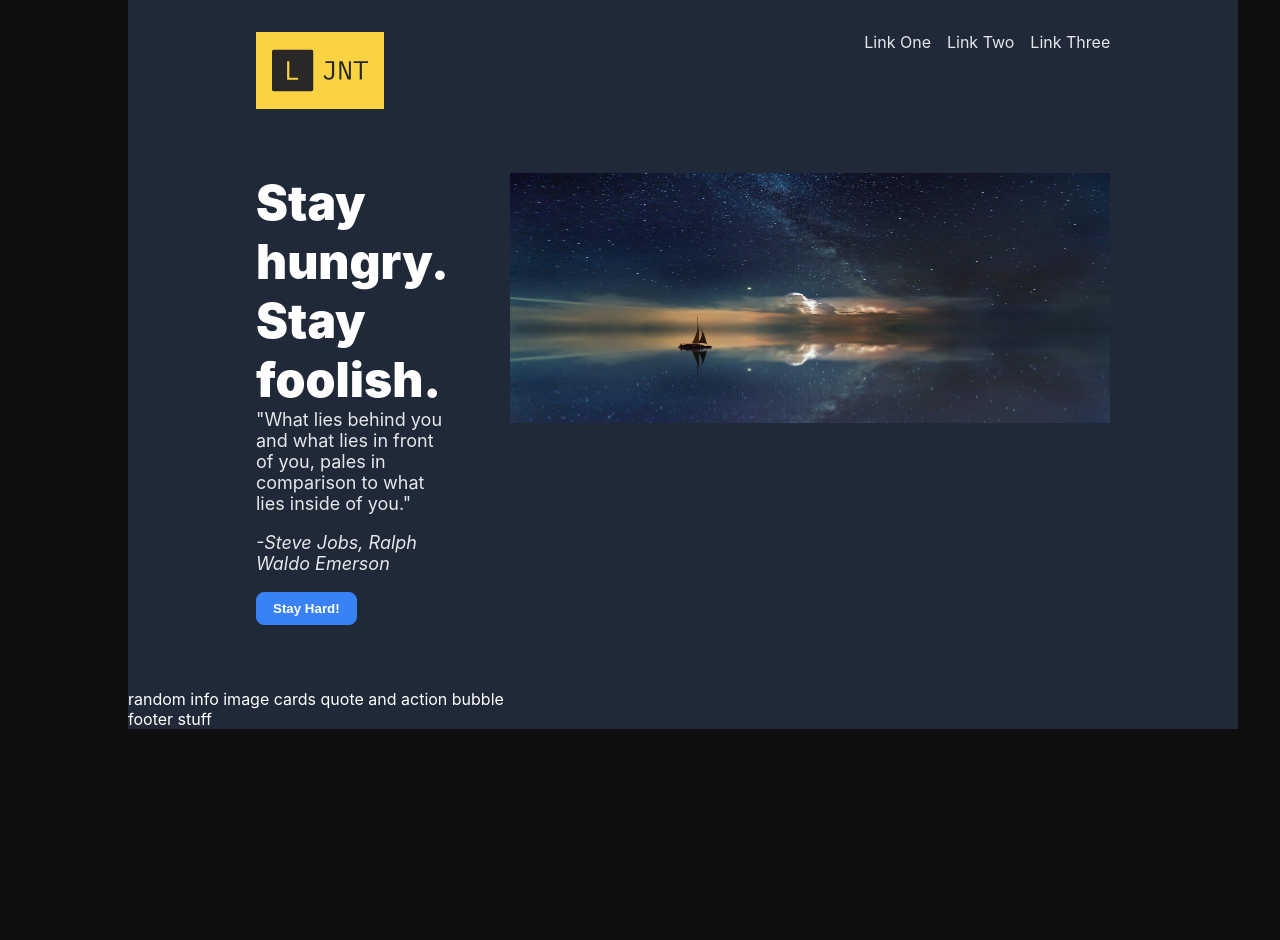
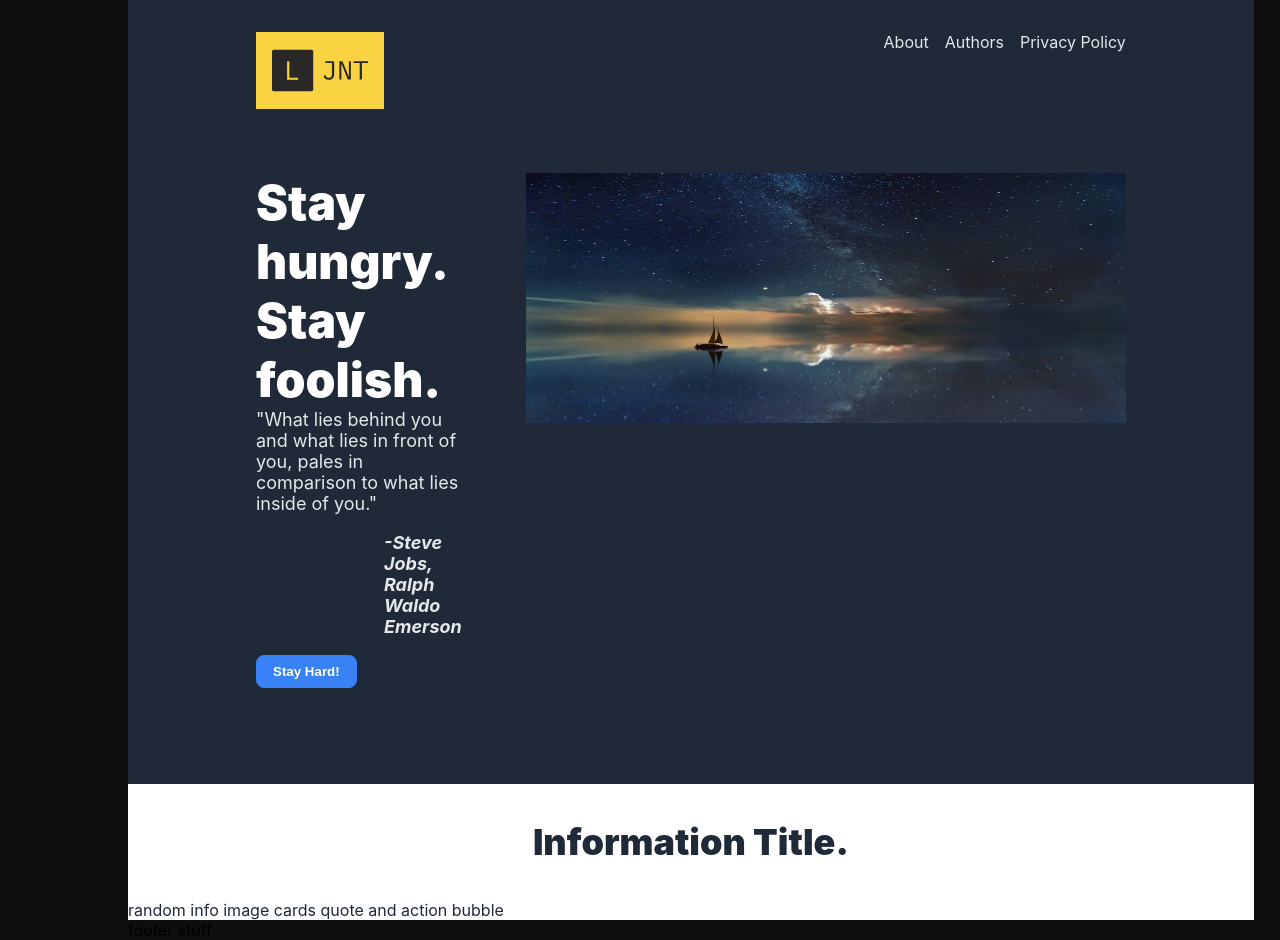
Before and after one commit to JustinNTL/landing-page, a plain HTML site: page index.html in a window 1280 px wide. Before the commit the page ends 800 px from the top, so only its background shows below. Drawn offline with Linux system fonts and the light colour scheme.

Commit message:
Add tab icon, and containers to html information area, Adjust header container padding

```diff
--- a/css/style.css
+++ b/css/style.css
@@ -10,6 +10,7 @@ body {
 .header {
   background-color: #1F2937;
   color: white;
+  padding-bottom: 32px;
 }
 
 .main-header {
@@ -47,10 +48,6 @@ a:hover {
   gap: 64px;
 }
 
-.left-header {
-
-}
-
 .header-text {
   font-size: 48px;
   font-weight: 900;
@@ -63,6 +60,8 @@ a:hover {
 
 .header-authors {
   font-style: italic;
+  padding-left: 128px;
+  font-weight: bold;
 }
 
 button {
@@ -83,11 +82,18 @@ button {
   color: #E5E7EB;
 }
 
-.right-header {
-
-}
-
 .header-img {
   min-width: 600px;
   max-height: 250px;
 }
+
+.mid-information {
+  background-color: white;
+  color: #1F2937;
+}
+
+.information-title {
+  font-size: 36px;
+  font-weight: 900;
+  text-align: center;
+}
--- a/index.html
+++ b/index.html
@@ -6,6 +6,7 @@
 	<meta name="viewport" content="width=device-width, initial-scale=1.0">
 	<title>JustinNTL Landing Page</title>
 	<link rel="stylesheet" href="css/style.css">
+	<link rel="icon" href="img/logo.svg">
 </head>
 <body>
 	<style>
@@ -17,9 +18,9 @@
 		<div class="main-header">
 			<img class= "logo" src="img/logo.svg" alt="LJNT Logo">
 			<ul>
-				<li><a href="https://www.google.com" target="_blank" rel="noopener noreferrer">Link One</a></li>
-				<li><a href="https://www.google.com" target="_blank" rel="noopener noreferrer">Link Two</a></li>
-				<li><a href="https://www.google.com" target="_black" rel="noopener noreferrer">Link Three</a></li>
+				<li><a href="https://www.google.com" target="_blank" rel="noopener noreferrer">About</a></li>
+				<li><a href="https://www.google.com" target="_blank" rel="noopener noreferrer">Authors</a></li>
+				<li><a href="https://www.google.com" target="_black" rel="noopener noreferrer">Privacy Policy</a></li>
 			</ul>
 		</div>
 		<div class="sub-header">
@@ -34,9 +35,13 @@
 			<div class="right-header">
 				<img class="header-img" src="img/header-img.jpg" alt="Boat sailing on ocean with milky way sky">
 			</div>
+		</div>
 	</div>
-	<div class="image-cards">
+	<div class=mid-information>
+		<p class="information-title">Information Title.</p>
+		<div class="image-cards">
 		random info image cards quote and action bubble
+		</div>
 	</div>
 	<div class="footer">
 		footer stuff
```
